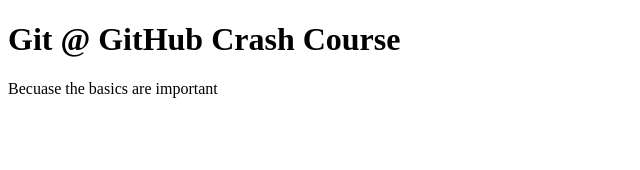
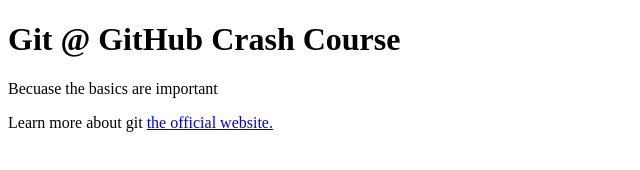
Before and after one commit to memduh-kara/github-crash-course, a plain HTML site: page index.html in a window 1280 px wide. Shown: the whole page, without its empty margins (0-640 px from the left). Drawn offline with Linux system fonts and the light colour scheme.

Commit message:
added link to Git docs

```diff
--- a/index.html
+++ b/index.html
@@ -10,5 +10,6 @@
     <body>
         <h1>Git @ GitHub Crash Course</h1>
         <p>Becuase the basics are important</p>
+        <p>Learn more about git <a href="https"//git-scm.com/book/en/v2"> the official website.</a></p>
     </body>
 </html>
```
